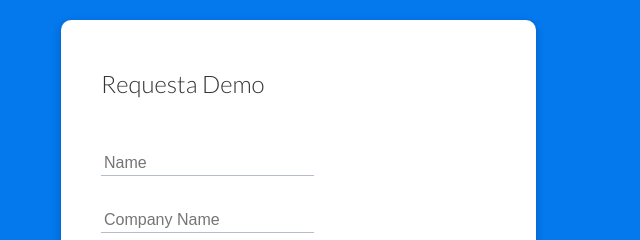
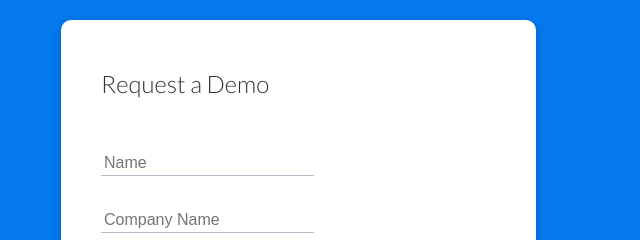
Before and after one commit to brian1puron/Loruki-newsite, a plain HTML site: page index.html in a window 1280 px wide. Shown: the part 130-370 px from the top of the page, 604-1244 px from the left. Drawn offline with Linux system fonts and the light colour scheme.

Commit message:
Update index.html
Request a Demo

```diff
--- a/index.html
+++ b/index.html
@@ -40,7 +40,7 @@
             </div>
 
             <div class="showcase-form card">
-                <h2>Requesta Demo</h2>
+                <h2>Request a Demo</h2>
                 <form name="contact" method="POST" netlify-honeypot="bot-field" data-netlify="true" netlify>
                     <input type="hidden" name="form-name" value="contact">
                     <p class="hidden">
```
